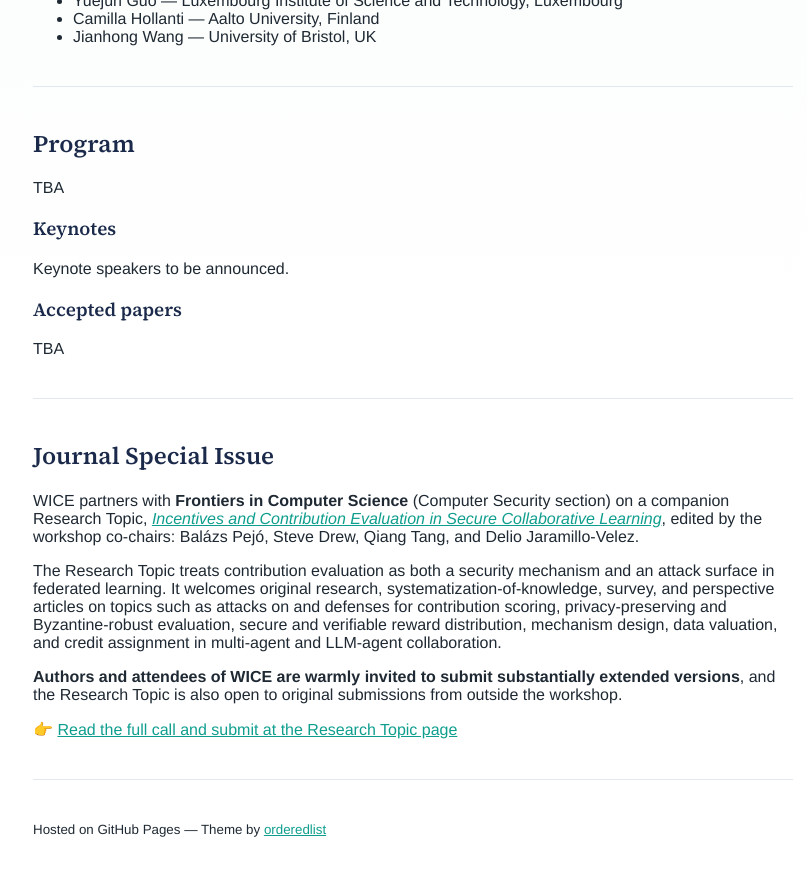
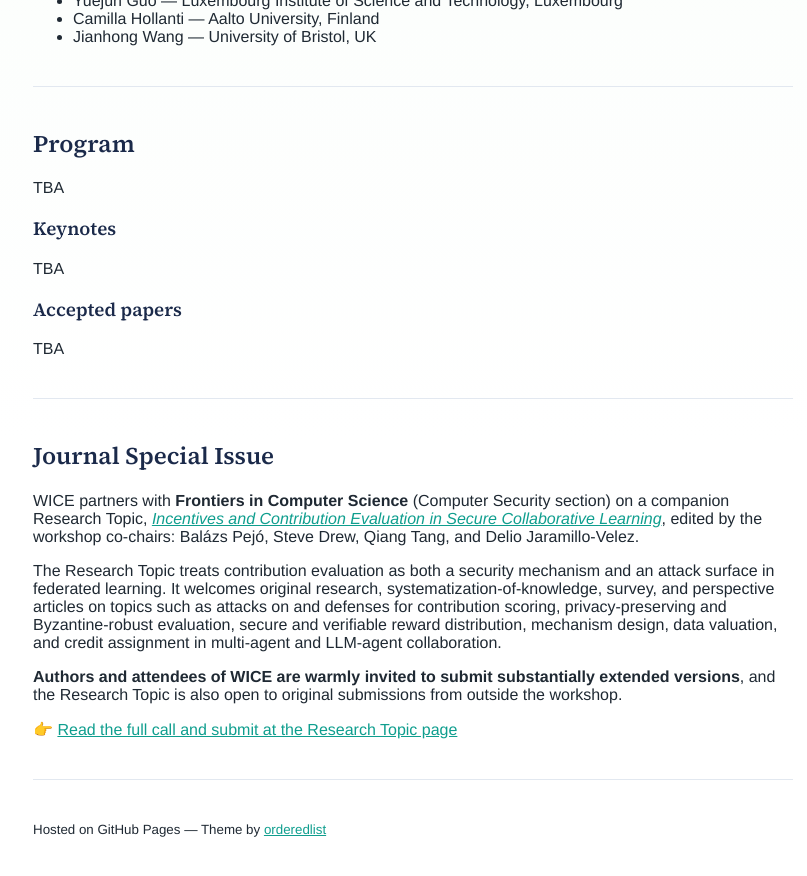
Before and after one commit to WICE-SaTML/WICE-SaTML.github.io, a Jekyll site: the page built from index.md, in a window 1280 px wide and 900 px high, scrolled down 2916 px. Shown: the top 876 px of the window, without its empty margins (227-1034 px from the left). Built offline with Jekyll 4.4.1, drawn with Linux system fonts in a browser that asks for light colours; a script that is not in the unit is left out.

Commit message:
Update index.md

```diff
--- a/index.md
+++ b/index.md
@@ -146,7 +146,7 @@ TBA
 
 ### Keynotes
 
-Keynote speakers to be announced.
+TBA
 
 ### Accepted papers
 
```
